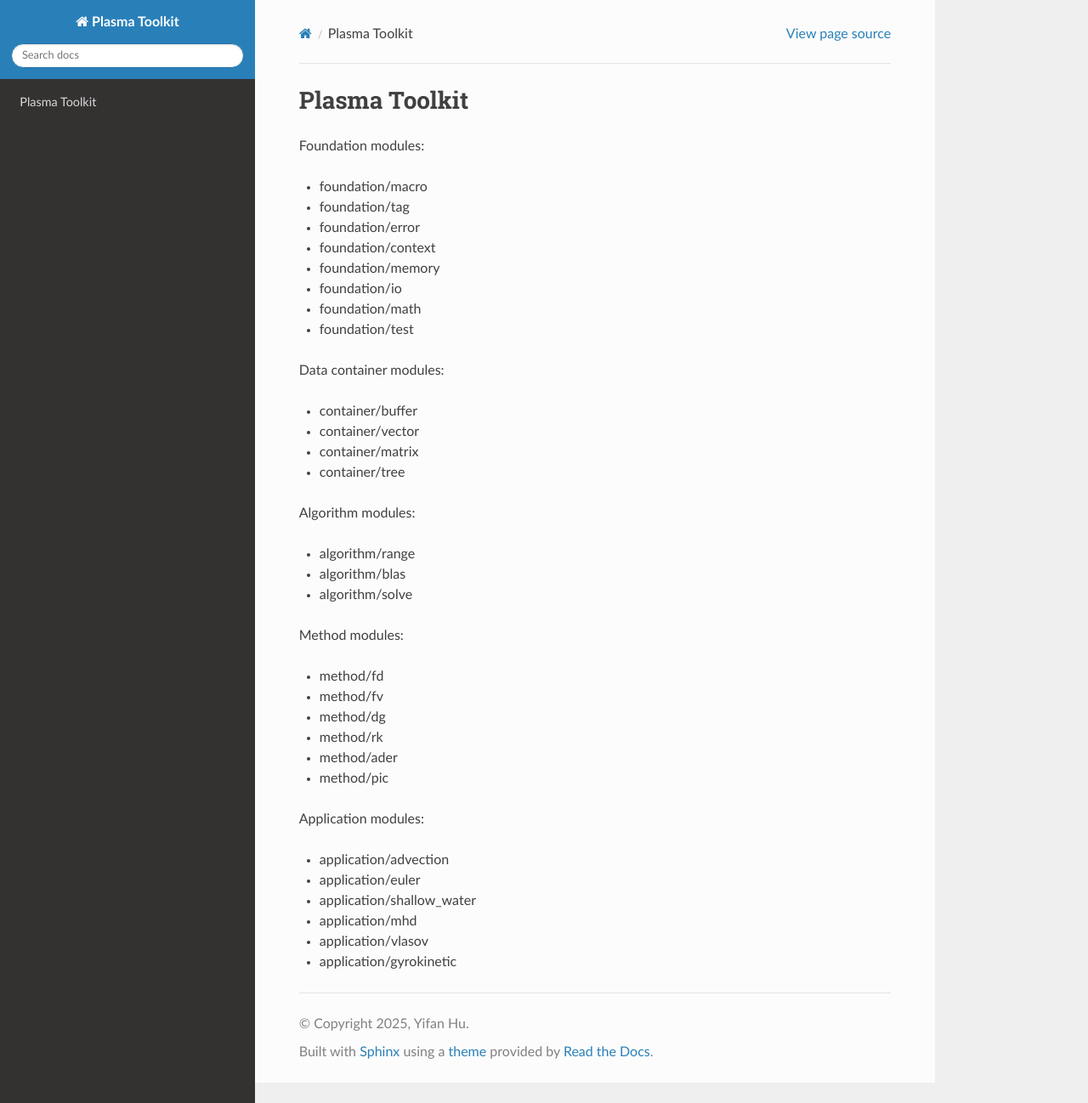
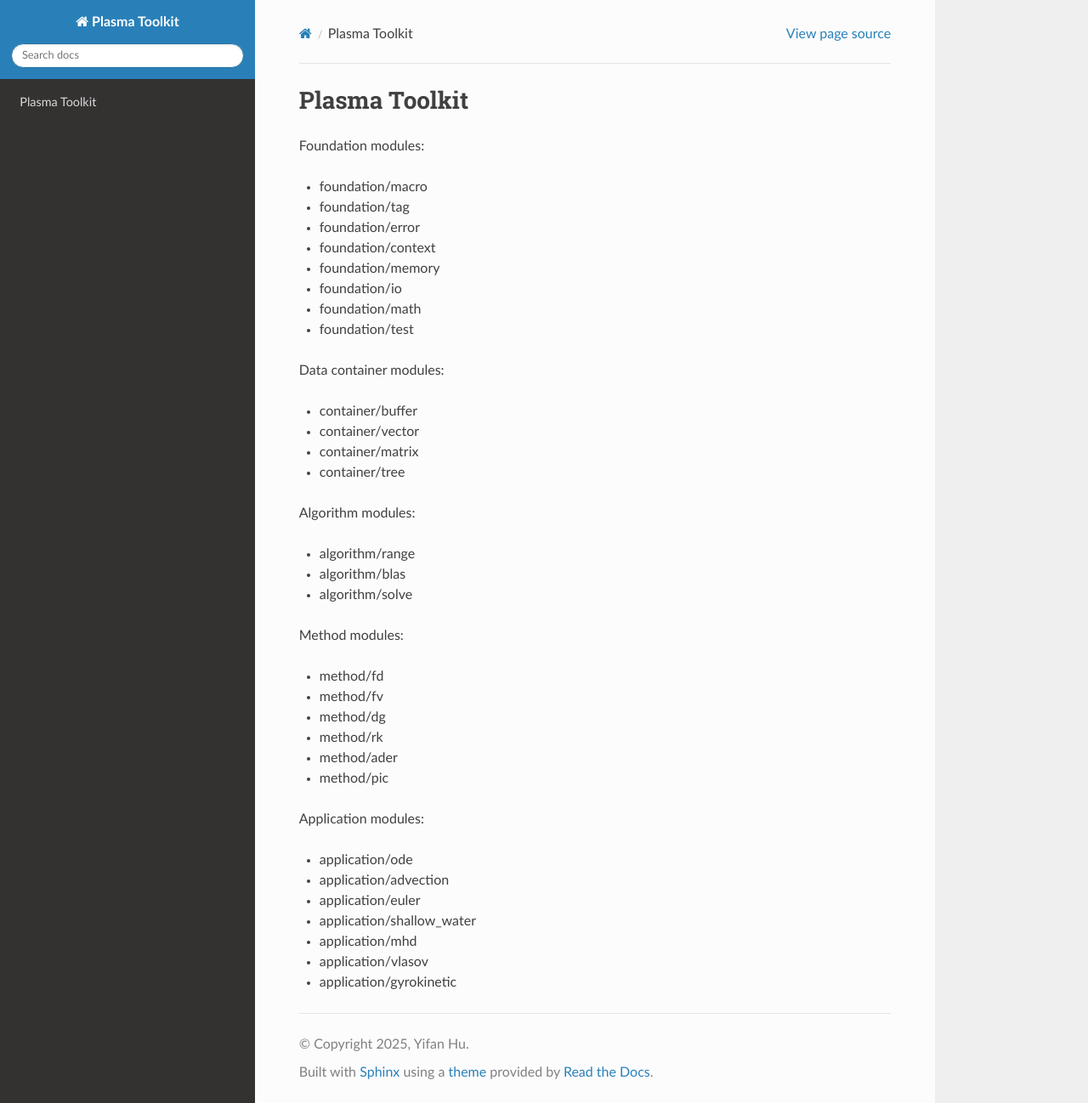
Before and after one commit to yhu1729/PlasmaToolkit, a Sphinx documentation site: the page built from doc/source/index.rst, in a window 1280 px wide and 1298 px high. Shown: the whole window at 85% size. Built offline with Sphinx 7.4.7 and the Read the Docs theme 3.1.0, drawn with Linux system fonts in a browser that asks for light colours.

Commit message:
docs: add "application/ode"

```diff
--- a/doc/source/index.rst
+++ b/doc/source/index.rst
@@ -36,6 +36,7 @@ Method modules:
 
 Application modules:
 
+* application/ode
 * application/advection
 * application/euler
 * application/shallow_water
```
